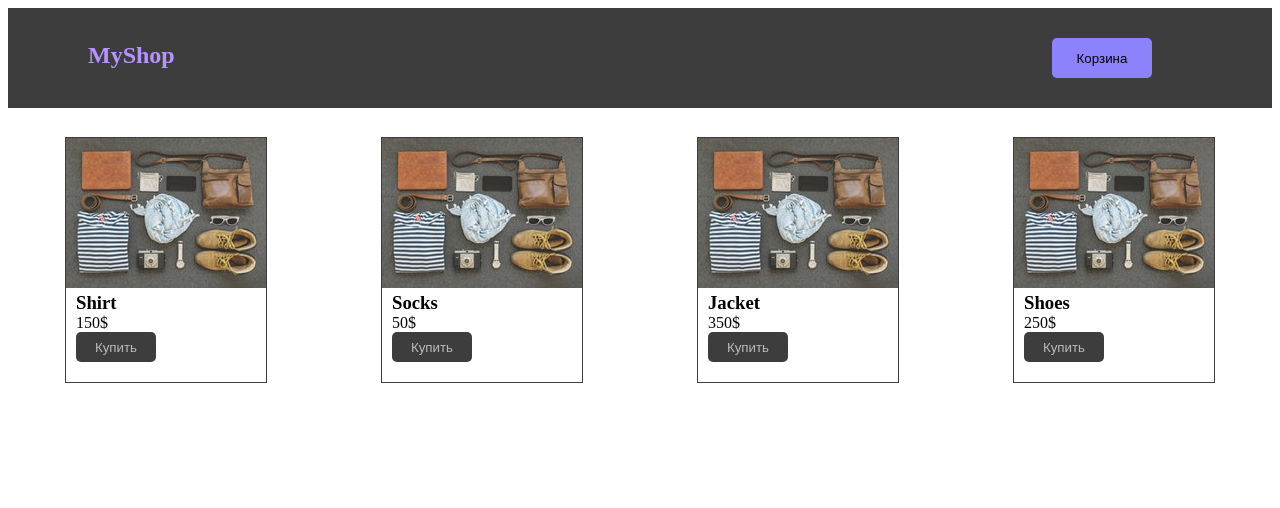
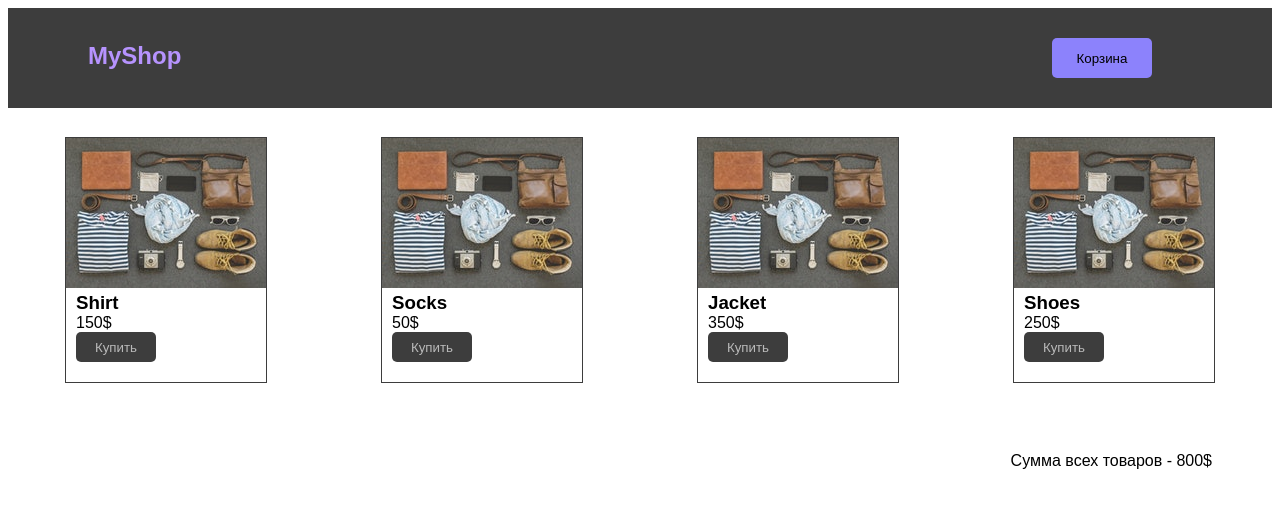
Before and after one commit to DanBlik/javaScript2, a plain HTML site: page index.html in a window 1280 px wide. Drawn offline with Linux system fonts and the light colour scheme.

Commit message:
Выполнил первые 2 номера на сколько их понял, задачу с бургером еще не реализовал до конца, доделываю

```diff
--- a/css/main.css
+++ b/css/main.css
@@ -1,3 +1,6 @@
+body {
+    font-family: sans-serif;
+}
 header {
     width: 100%;
     height: 100px;
@@ -50,3 +53,9 @@ header .cart-button:hover {
     background: rgb(185, 185, 185);
     color: rgb(61, 61, 61);
 }
+
+.sumBasket {
+    margin-top: 70px;
+    margin-right: 60px;
+    float: right;
+}
--- a/index.html
+++ b/index.html
@@ -17,6 +17,7 @@
         <div class="goods-list">
 
         </div>
+        <div class="sumBasket"></div>
     </main>
 
     <script src="js/script.js"></script>
--- a/js/script.js
+++ b/js/script.js
@@ -1,5 +1,5 @@
-/*"use strict";
-
+'use strict';
+/*
 const goods = [{
         title: 'Shirt',
         price: 150
@@ -29,15 +29,15 @@ const renderGoodsItem = (title, price) => {
 console.log(renderGoodsItem());
 
 const renderGoodsList = list => {
-    let goodsList = list.map(item => renderGoodsItem(item.title, item.price));
+    let goodsList = list.map(item => renderGoodsItem(item.title, item.price)).join('');
     document.querySelector('.goods-list').innerHTML = goodsList;
     console.log(item);
-         console.log(item.title);
-         console.log(list);
+    console.log(item.title);
+    console.log(list);
 };
 
 renderGoodsList(goods);*/
-
+/*
 //ES5 code
 var goods = [{
         title: 'Shirt',
@@ -72,3 +72,92 @@ function renderGoodsList(list) {
 };
 
 renderGoodsList(goods);
+*/
+class goodsItem {
+    constructor(title, price) {
+        this.title = title;
+        this.price = price;
+    }
+
+    render() {
+        return `<div class="goods-item">
+        <img src="./img/wear.jpg" alt="">
+        <h3>${this.title}</h3>
+        <p>${this.price}$</p>
+        <button class="buy" type="button">Купить</button>
+        </div>`;
+    }
+}
+
+class goodsList {
+    constructor() {
+        this.goods = [];
+    }
+
+    fetchGoods() {
+        this.goods = [{
+                title: 'Shirt',
+                price: 150
+            },
+            {
+                title: 'Socks',
+                price: 50
+            },
+            {
+                title: 'Jacket',
+                price: 350
+            },
+            {
+                title: 'Shoes',
+                price: 250
+            },
+        ];
+    }
+
+    render() {
+        let listHtml = '';
+        this.goods.map(good => {
+            const goodItem = new goodsItem(good.title, good.price);
+            listHtml += goodItem.render();
+        });
+        document.querySelector('.goods-list').innerHTML = listHtml;
+    }
+
+    getSum() {
+        let sum = 0;
+        for (let i = 0; i < this.goods.length; i++){
+            sum += this.goods[i].price;
+        }
+        document.querySelector('.sumBasket').innerHTML = `Сумма всех товаров - ${sum}$`;
+    }
+}
+
+class elemOfBasket {
+    constructor() {
+        this.title = title;
+        this.price = price;
+    }
+
+    addToBasket() {
+        //добавить товар в корзину
+    }
+
+    removeFromBasket() {
+        //удалить товар из корзины
+    }
+}
+
+class Basket {
+    constructor() {
+        var itemsBasket = [];
+    }
+
+    getSum() {
+
+    }
+}
+
+const list = new goodsList();
+list.fetchGoods();
+list.render();
+list.getSum();
```
Also changed, not shown: burger.html (added, +46 -0 lines), burger.js (added, +40 -0 lines), firstNum.html (deleted, +0 -24 lines).
